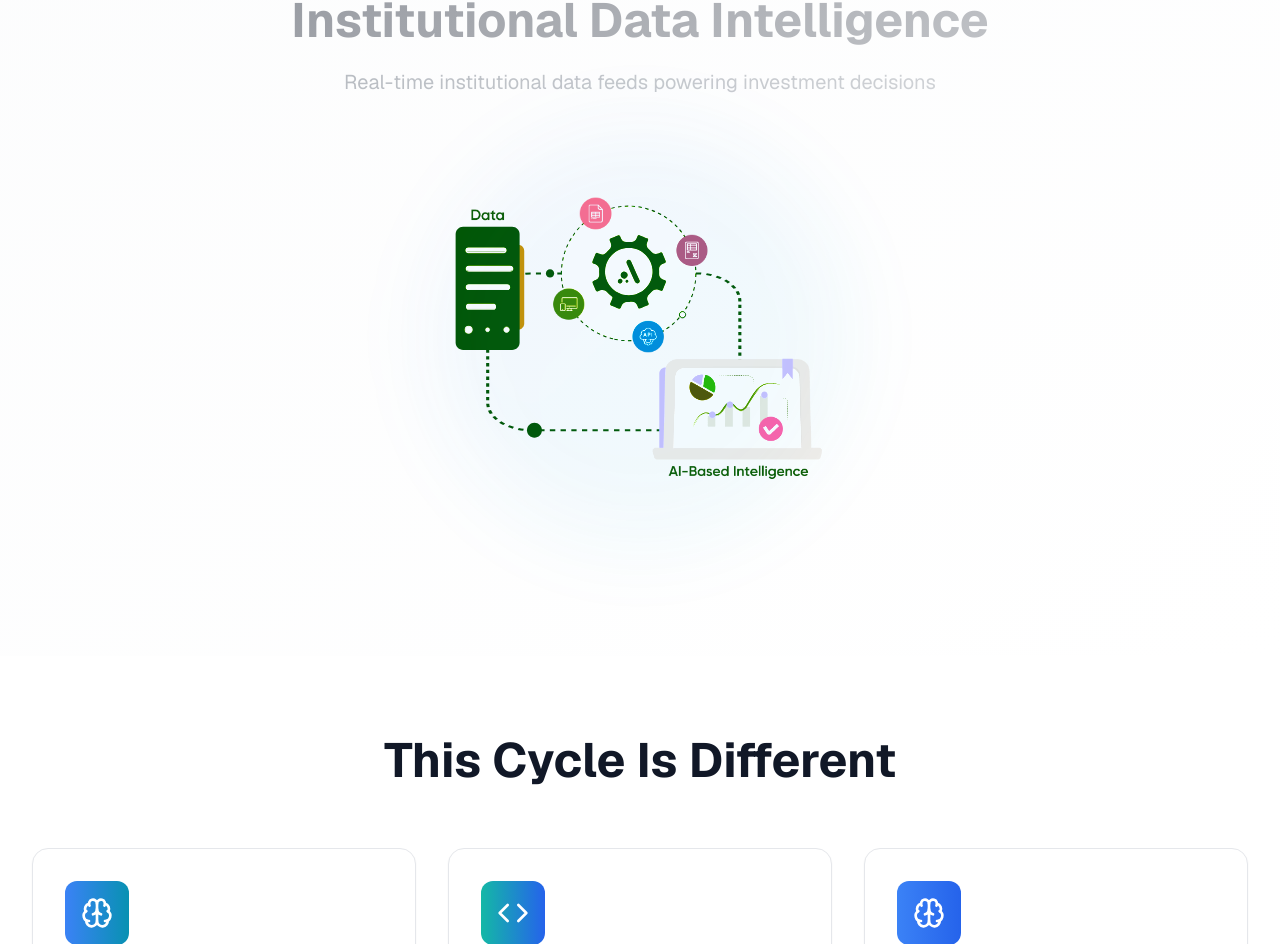
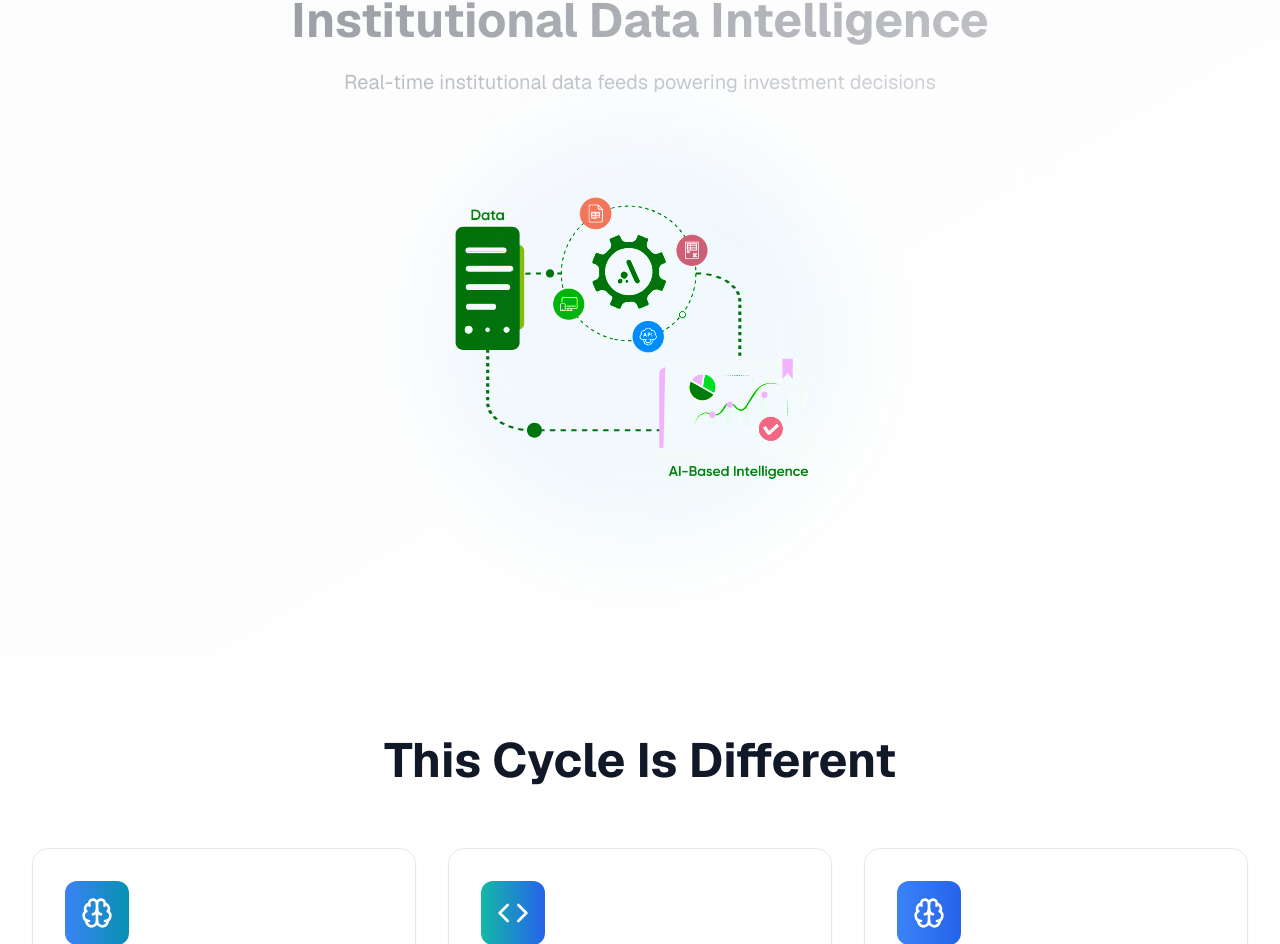
Before and after one commit to Kfar19/CursorWeb, a Next.js app: page / in a window 1280 px wide. Shown: the part 1198-2142 px from the top of the page. Built offline with nearby package versions, Linux system fonts and the light colour scheme; no server answers.

Commit message:
Adjust AI data animation color filter to match blue theme

```diff
--- a/src/app/page.tsx
+++ b/src/app/page.tsx
@@ -1245,7 +1245,7 @@ export default function Home() {
                     style={{
                       width: '100%',
                       height: '100%',
-                    filter: 'hue-rotate(200deg) saturate(1.2) brightness(1.1)'
+                      filter: 'hue-rotate(220deg) saturate(1.5) brightness(1.2)'
                     }}
                   />
                 {/* Enhanced glow effect */}
```
Lines whose indentation alone changed are shown as unchanged.
